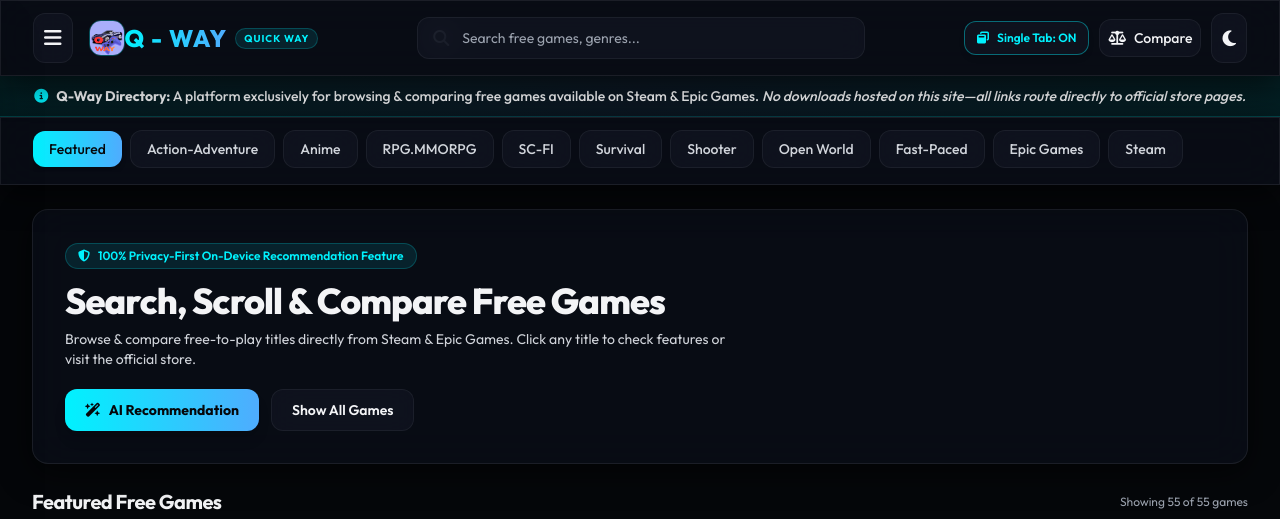
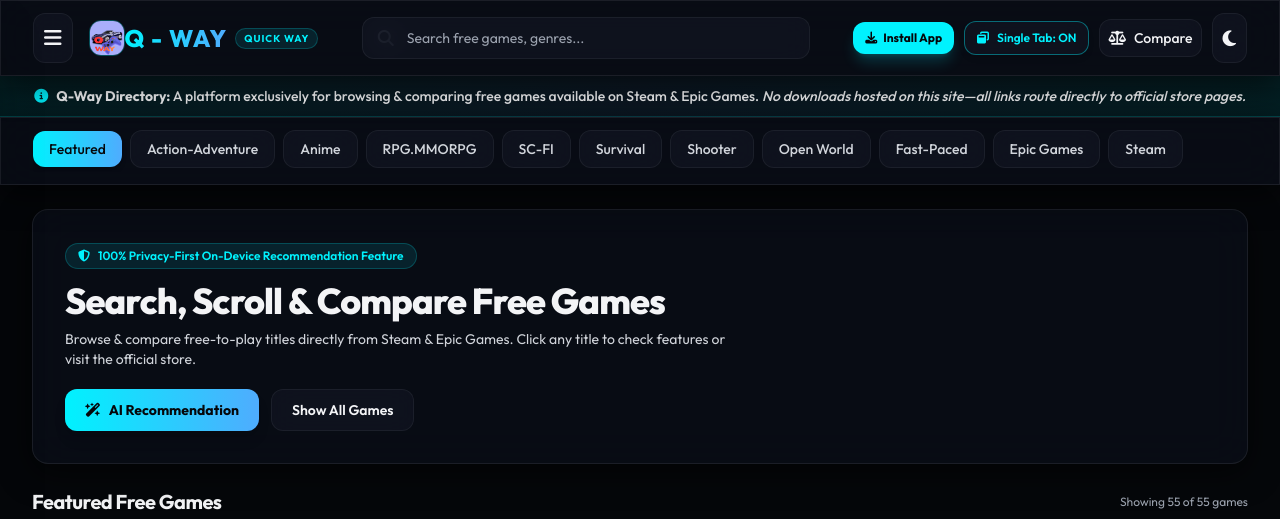
Before and after one commit to Anandhu-5xx/Q---Way, a plain HTML site: page index.html in a window 1280 px wide. Shown: the top 519 px of the page. Drawn offline with nearby package versions, Linux system fonts and the light colour scheme.

Commit message:
Change PWA install button to be visible

```diff
--- a/index.html
+++ b/index.html
@@ -110,7 +110,7 @@
         <!-- Controls -->
         <div class="flex items-center gap-2.5">
             <!-- PWA Install Button -->
-            <button id="pwa-install-btn" onclick="installPWA()" class="hidden px-3 py-2 rounded-xl bg-neonCyan text-darkBg font-bold text-xs hover:opacity-90 transition-all flex items-center gap-1.5 shadow-lg shadow-neonCyan/20" title="Install as Desktop/Mobile App">
+            <button id="pwa-install-btn" onclick="installPWA()" class="flex px-3 py-2 rounded-xl bg-neonCyan text-darkBg font-bold text-xs hover:opacity-90 transition-all items-center gap-1.5 shadow-lg shadow-neonCyan/20" title="Install as Desktop/Mobile App">
                 <i class="fa-solid fa-download"></i>
                 <span class="hidden sm:inline">Install App</span>
             </button>
```
